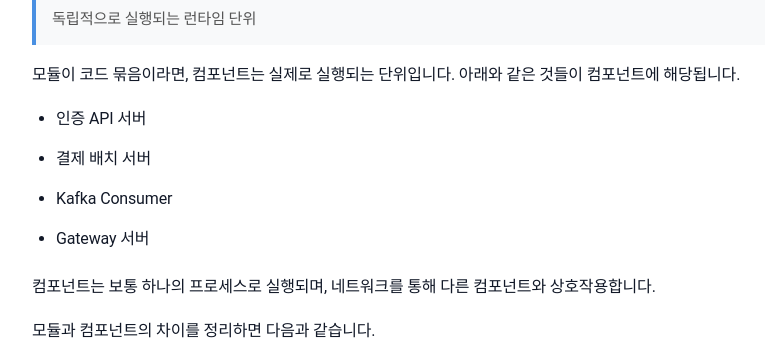
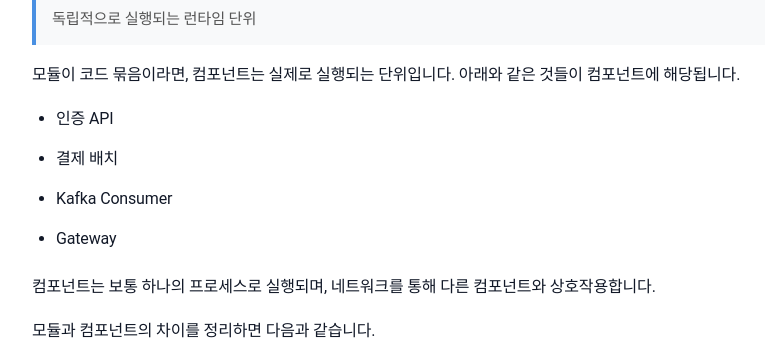
Before and after one commit to sanghoon-lee/sanghoon-lee.github.io, a Jekyll site: the page built from _posts/2026-02-23-ArchitecureCoreConcept.md, in a window 1280 px wide and 900 px high, scrolled down 2095 px. Shown: the part 151-491 px from the top of the window, without its empty margins (210-975 px from the left). Built offline with Jekyll 4.4.1, drawn with Linux system fonts in a browser that asks for light colours; nearby versions of some CDN libraries; comment, search, counter and statistics services are not loaded.

Commit message:
포스팅 내용 수정

```diff
--- a/_posts/2026-02-23-ArchitecureCoreConcept.md
+++ b/_posts/2026-02-23-ArchitecureCoreConcept.md
@@ -80,10 +80,10 @@ categories: 일반
 
 모듈이 코드 묶음이라면, 컴포넌트는 실제로 실행되는 단위입니다. 아래와 같은 것들이 컴포넌트에 해당됩니다.
 
-* 인증 API 서버
-* 결제 배치 서버
+* 인증 API
+* 결제 배치
 * Kafka Consumer
-* Gateway 서버
+* Gateway
 
 컴포넌트는 보통 하나의 프로세스로 실행되며, 네트워크를 통해 다른 컴포넌트와 상호작용합니다.
 
```
